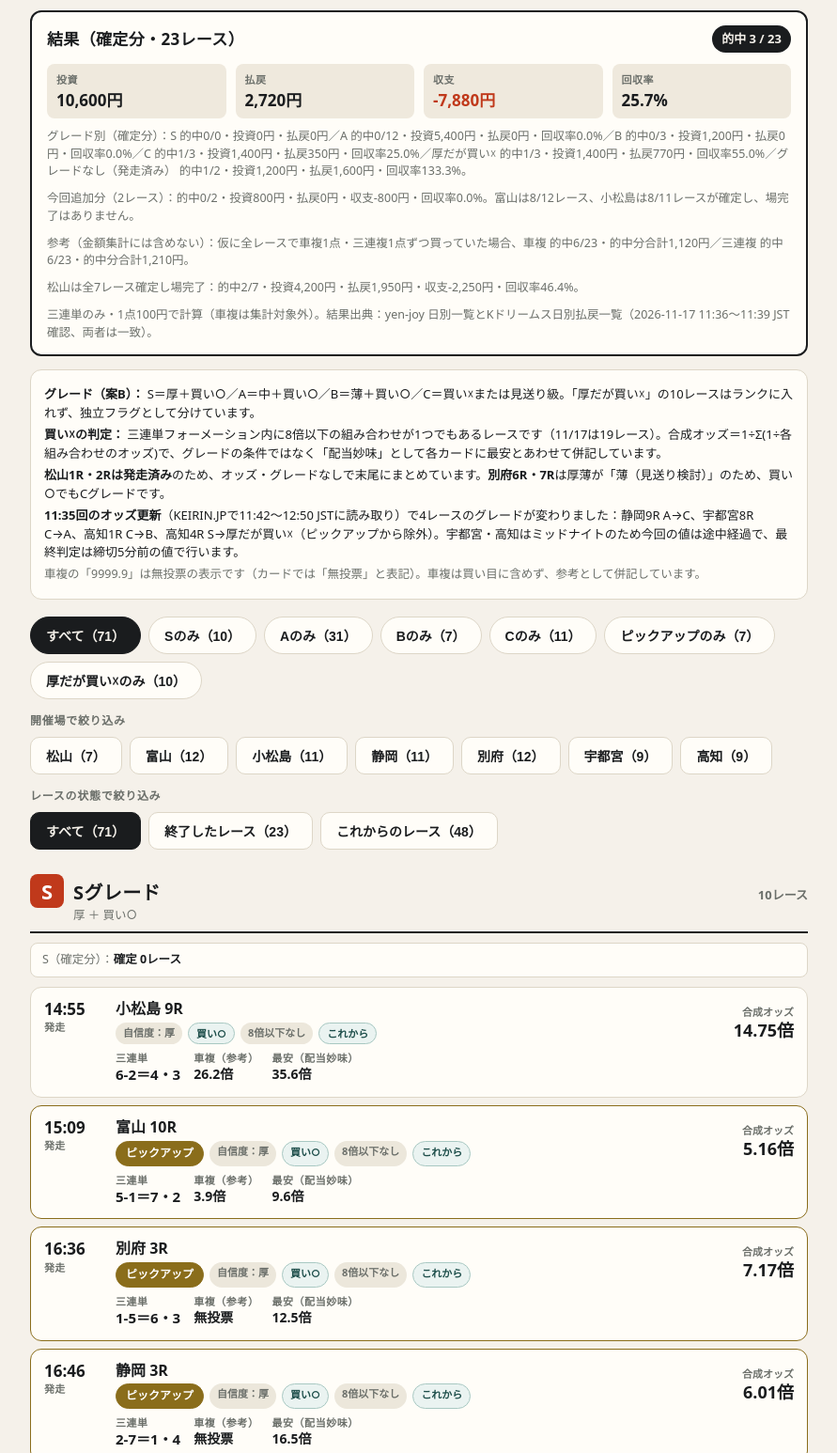
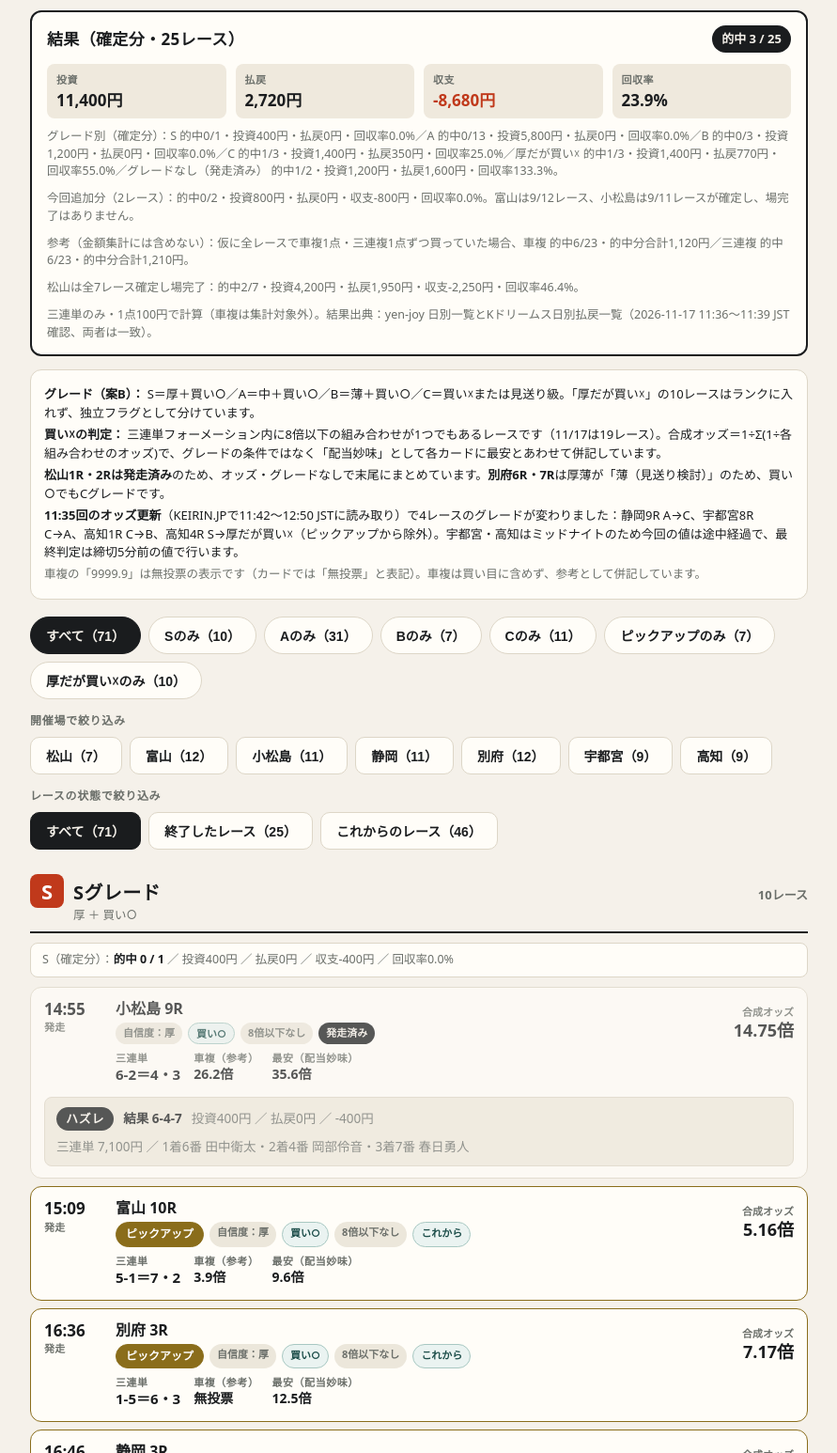
Before and after one commit to Pon1919/w98l5p7l7xyw, a plain HTML site: page index.html in a window 1280 px wide. Shown: the part 477-2023 px from the top of the page at 94% size, without its empty margins (194-1085 px from the left). Drawn offline with Linux system fonts and the light colour scheme.

Commit message:
keirin grades update 2026-11-17

```diff
--- a/index.html
+++ b/index.html
@@ -220,7 +220,7 @@
     <div class="stat b"><b>7</b><span>Bグレード</span></div>
     <div class="stat c"><b>11</b><span>Cグレード</span></div>
     <div class="stat f"><b>10</b><span>厚だが買い☓（ランク外）</span></div>
-    <div class="stat"><b>71</b><span>合計レース（発走済み23含む）</span></div>
+    <div class="stat"><b>71</b><span>合計レース（発走済み25含む）</span></div>
   </div>
 
   <section class="pickup-box" aria-label="ピックアップ">
@@ -234,17 +234,17 @@
 
   <section class="result-summary" aria-label="11月17日 結果 確定分">
     <div class="rs-head">
-      <h2>結果（確定分・23レース）</h2>
-      <span class="rs-hit">的中 3 / 23</span>
+      <h2>結果（確定分・25レース）</h2>
+      <span class="rs-hit">的中 3 / 25</span>
     </div>
     <div class="rs-grid">
-      <div><span>投資</span><b>10,600円</b></div>
+      <div><span>投資</span><b>11,400円</b></div>
       <div><span>払戻</span><b>2,720円</b></div>
-      <div><span>収支</span><b class="minus">-7,880円</b></div>
-      <div><span>回収率</span><b>25.7%</b></div>
+      <div><span>収支</span><b class="minus">-8,680円</b></div>
+      <div><span>回収率</span><b>23.9%</b></div>
     </div>
-    <p class="rs-note">グレード別（確定分）：S 的中0/0・投資0円・払戻0円／A 的中0/12・投資5,400円・払戻0円・回収率0.0%／B 的中0/3・投資1,200円・払戻0円・回収率0.0%／C 的中1/3・投資1,400円・払戻350円・回収率25.0%／厚だが買い☓ 的中1/3・投資1,400円・払戻770円・回収率55.0%／グレードなし（発走済み） 的中1/2・投資1,200円・払戻1,600円・回収率133.3%。</p>
-    <p class="rs-note">今回追加分（2レース）：的中0/2・投資800円・払戻0円・収支-800円・回収率0.0%。富山は8/12レース、小松島は8/11レースが確定し、場完了はありません。</p>
+    <p class="rs-note">グレード別（確定分）：S 的中0/1・投資400円・払戻0円・回収率0.0%／A 的中0/13・投資5,800円・払戻0円・回収率0.0%／B 的中0/3・投資1,200円・払戻0円・回収率0.0%／C 的中1/3・投資1,400円・払戻350円・回収率25.0%／厚だが買い☓ 的中1/3・投資1,400円・払戻770円・回収率55.0%／グレードなし（発走済み） 的中1/2・投資1,200円・払戻1,600円・回収率133.3%。</p>
+    <p class="rs-note">今回追加分（2レース）：的中0/2・投資800円・払戻0円・収支-800円・回収率0.0%。富山は9/12レース、小松島は9/11レースが確定し、場完了はありません。</p>
     <p class="rs-note">参考（金額集計には含めない）：仮に全レースで車複1点・三連複1点ずつ買っていた場合、車複 的中6/23・的中分合計1,120円／三連複 的中6/23・的中分合計1,210円。</p>
     <p class="rs-note">松山は全7レース確定し場完了：的中2/7・投資4,200円・払戻1,950円・収支-2,250円・回収率46.4%。</p>
     <p class="rs-note">三連単のみ・1点100円で計算（車複は集計対象外）。結果出典：yen-joy 日別一覧とKドリームス日別払戻一覧（2026-11-17 11:36〜11:39 JST確認、両者は一致）。</p>
@@ -282,8 +282,8 @@
   <p class="filter-label">レースの状態で絞り込み</p>
   <div class="filters filters-status" role="group" aria-label="レースの状態で絞り込み">
     <button type="button" data-status-filter="all" aria-pressed="true">すべて（71）</button>
-    <button type="button" data-status-filter="done" aria-pressed="false">終了したレース（23）</button>
-    <button type="button" data-status-filter="upcoming" aria-pressed="false">これからのレース（48）</button>
+    <button type="button" data-status-filter="done" aria-pressed="false">終了したレース（25）</button>
+    <button type="button" data-status-filter="upcoming" aria-pressed="false">これからのレース（46）</button>
   </div>
 
   <div class="empty-state" id="empty-state" role="status">
@@ -301,7 +301,7 @@
       </div>
       <span class="count">10レース</span>
     </div>
-    <p class="sec-summary">S（確定分）：<b>確定 0レース</b></p>
+    <p class="sec-summary">S（確定分）：<b>的中 0 / 1</b> ／ 投資400円 ／ 払戻0円 ／ 収支-400円 ／ 回収率0.0%</p>
     <div class="list" id="list-s"></div>
   </section>
 
@@ -314,7 +314,7 @@
       </div>
       <span class="count">31レース</span>
     </div>
-    <p class="sec-summary">A（確定分）：<b>的中 0 / 12</b> ／ 投資5,400円 ／ 払戻0円 ／ 収支-5,400円 ／ 回収率0.0%</p>
+    <p class="sec-summary">A（確定分）：<b>的中 0 / 13</b> ／ 投資5,800円 ／ 払戻0円 ／ 収支-5,800円 ／ 回収率0.0%</p>
     <div class="list" id="list-a"></div>
   </section>
 
@@ -472,7 +472,7 @@ var R17 = [
   {t:"13:17",v:"富山",r:"6R",cf:"6.6",san:"2-1＝4・6",comp:7.38,min:15.5,low:0,buy:1,g:"b",res:"1-7-4",outcome:"miss",invest:400,note:"三連単 3,670円 ／ 1着1番 坂本修一・2着7番 水谷良和・3着4番 近藤俊明"},
   {t:"13:45",v:"富山",r:"7R",cf:"3.3",san:"4-5＝3・1",comp:5.90,min:14.3,low:0,buy:1,g:"a",res:"4-5-2",outcome:"miss",invest:400,note:"三連単 470円（1番人気） ／ 1着4番 柴崎俊光・2着5番 菱田浩二・3着2番 坂上樹大 ／ 車複4=5 230円（1番人気）・三連複2=4=5 310円（1番人気）"},
   {t:"14:13",v:"富山",r:"8R",cf:"6.6",san:"7-2＝3・1",comp:8.94,min:19.9,low:0,buy:1,g:"a",res:"5-4-2",outcome:"miss",invest:400,note:"三連単 10,820円 ／ 1着5番 尾方祐仁・2着4番 齋藤雄行・3着2番 中田健太 ／ 車複4=5 2,050円・三連複2=4=5 3,490円"},
-  {t:"14:41",v:"富山",r:"9R",cf:"13.0",san:"5-1＝7・2",comp:20.07,min:65.2,low:0,buy:1,g:"a"},
+  {t:"14:41",v:"富山",r:"9R",cf:"13.0",san:"5-1＝7・2",comp:20.07,min:65.2,low:0,buy:1,g:"a",res:"7-3-5",outcome:"miss",invest:400,note:"三連単 18,940円 ／ 1着7番 皿屋豊・2着3番 嶋田誠也・3着5番 土屋壮登"},
   {t:"15:09",v:"富山",r:"10R",cf:"3.9",san:"5-1＝7・2",comp:5.16,min:9.6,low:0,buy:1,g:"s",pickup:1},
   {t:"15:38",v:"富山",r:"11R",cf:"10.9",san:"2-5＝4・7",comp:70.31,min:210.9,low:0,buy:1,g:"a"},
   {t:"16:07",v:"富山",r:"12R",cf:"28.4",san:"2-5＝4・1",comp:90.54,min:316.4,low:0,buy:1,g:"b"},
@@ -484,7 +484,7 @@ var R17 = [
   {t:"13:31",v:"小松島",r:"6R",cf:"6.1",san:"2-7＝1・5",comp:9.70,min:21.7,low:0,buy:1,g:"b",res:"1-5-4",outcome:"miss",invest:400,note:"三連単 2,440円 ／ 1着1番 竹内真一・2着5番 藤原悠斗・3着4番 山本康旗"},
   {t:"13:59",v:"小松島",r:"7R",cf:"3.2",san:"1-5＝2・4",comp:9.49,min:17.4,low:0,buy:1,g:"a",res:"2-4-6",outcome:"miss",invest:400,note:"三連単 13,740円（40番人気） ／ 1着2番 関根彰人・2着4番 原岡泰志郎・3着6番 久保光司 ／ 車複2=4 2,850円（10番人気）・三連複2=4=6 3,020円（13番人気）"},
   {t:"14:27",v:"小松島",r:"8R",cf:"2.1",san:"5-4＝1・7",comp:10.46,min:21.6,low:0,buy:1,g:"a",res:"5-7-1",outcome:"miss",invest:400,note:"三連単 3,650円 ／ 1着5番 森柾斗・2着7番 堀政美・3着1番 高山雄丞 ／ 車複5=7 1,100円・三連複1=5=7 280円"},
-  {t:"14:55",v:"小松島",r:"9R",cf:"26.2",san:"6-2＝4・3",comp:14.75,min:35.6,low:0,buy:1,g:"s"},
+  {t:"14:55",v:"小松島",r:"9R",cf:"26.2",san:"6-2＝4・3",comp:14.75,min:35.6,low:0,buy:1,g:"s",res:"6-4-7",outcome:"miss",invest:400,note:"三連単 7,100円 ／ 1着6番 田中衛太・2着4番 岡部伶音・3着7番 春日勇人"},
   {t:"15:23",v:"小松島",r:"10R",cf:"1.2",san:"1-4＝7・3",comp:1.97,min:2.7,low:1,buy:0,g:"flag"},
   {t:"15:54",v:"小松島",r:"11R",cf:"8.1",san:"4-1＝5・2",comp:13.81,min:32.0,low:0,buy:1,g:"a"},
   {t:"16:00",v:"静岡",r:"1R",cf:"55.5",san:"3-7＝2・1",comp:3.52,min:11.6,low:0,buy:1,g:"a"},
@@ -650,7 +650,7 @@ function applyFilters(){
   if(totalVisible===0){
     emptyEl.classList.add('show');
     if(currentStatusFilter==='done'){
-      emptyText.textContent = 'この条件に合う終了したレースはありません（11/17の確定済みは松山全7R・富山1R〜8R・小松島1R〜8Rの23レースです）。';
+      emptyText.textContent = 'この条件に合う終了したレースはありません（11/17の確定済みは松山全7R・富山1R〜9R・小松島1R〜9Rの25レースです）。';
     } else {
       emptyText.textContent = '条件を変えてお試しください。';
     }
```
